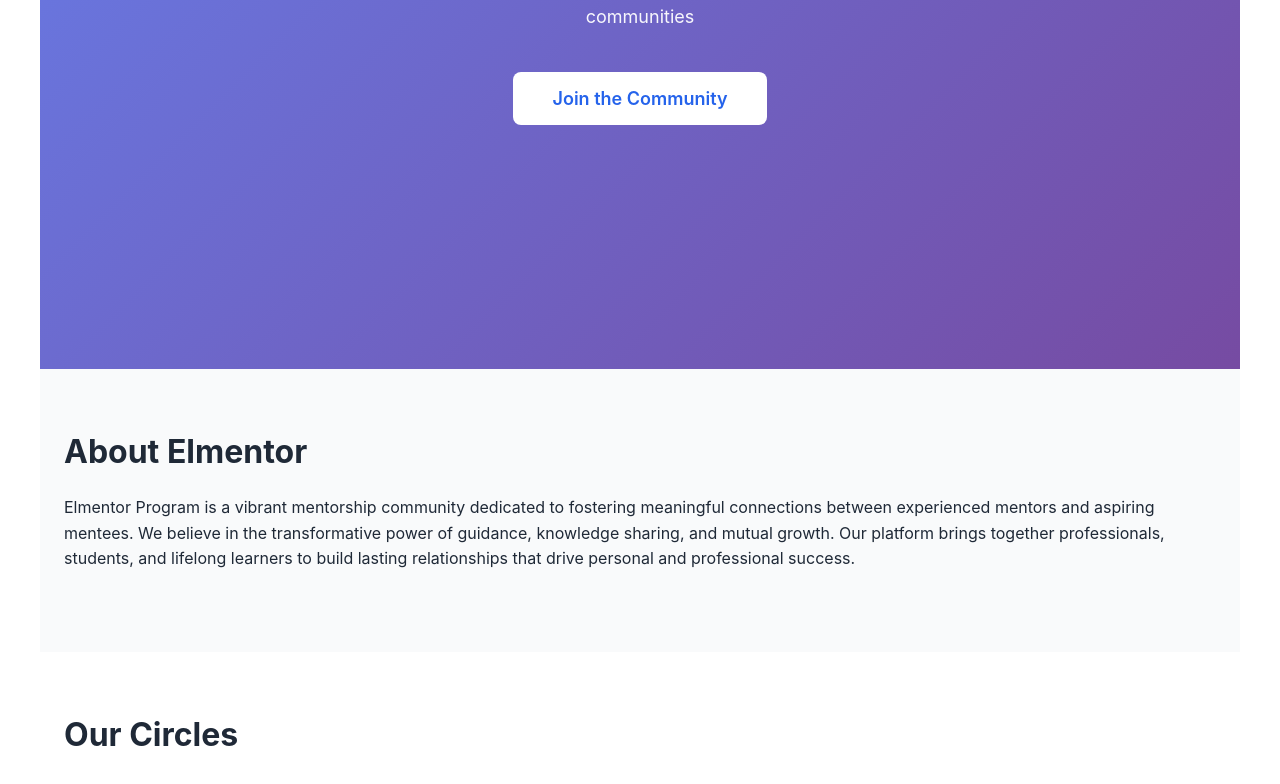
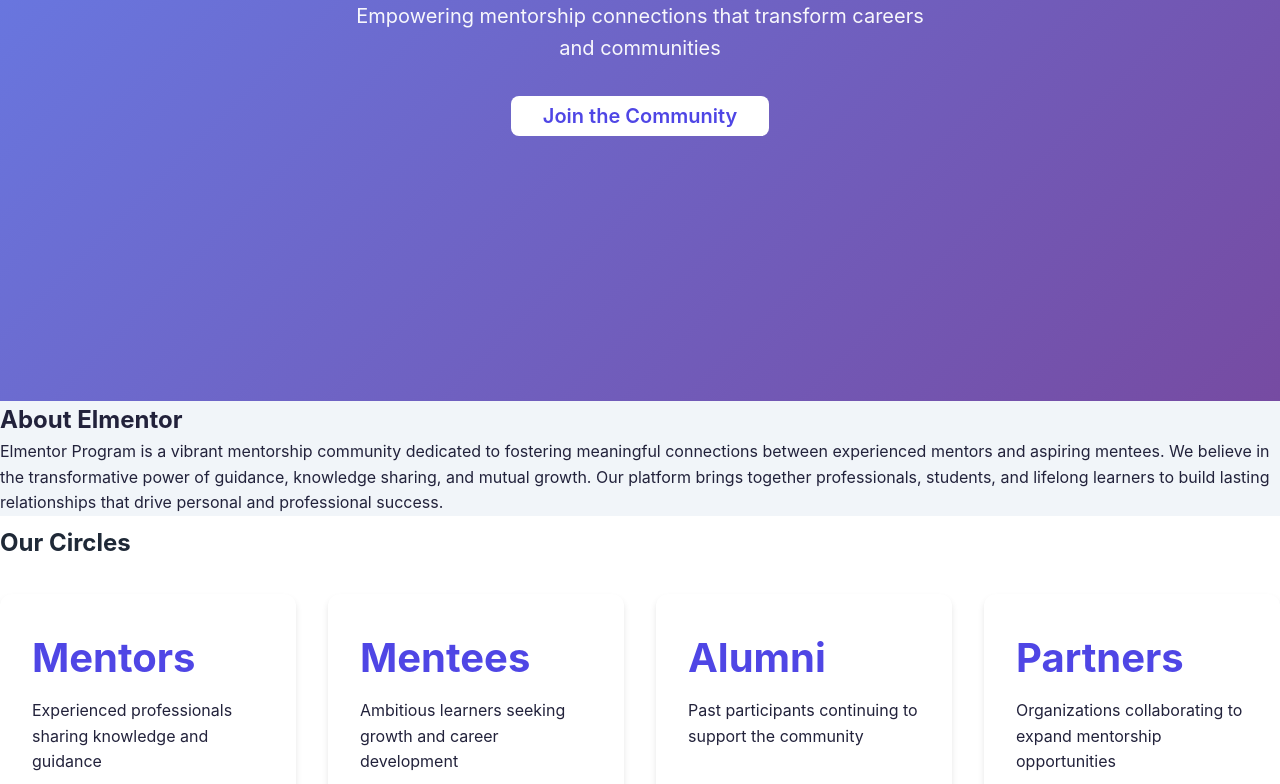
Before and after one commit to aymanaboghonim/demo-elmentor, a website built with Vite: page index.html in a window 1280 px wide. Shown: the part 427-1211 px from the top of the page. Built offline with nearby package versions, Linux system fonts and the light colour scheme.

Commit message:
style: add nav/hero spacing, unify color palette, document color set

```diff
--- /dev/null
+++ b/specs/001-elmentor-landing/color-palette.md
@@ -0,0 +1,36 @@
+---
+# Color Palette & Usage: Elmentor Landing Page
+
+## Primary Color Set
+
+| Name              | Variable                | Value / Description                       |
+|-------------------|------------------------|-------------------------------------------|
+| Primary           | --color-primary        | #4f46e5 (Indigo 600)                      |
+| Secondary         | --color-secondary      | #06b6d4 (Cyan 500)                        |
+| Accent            | --color-accent         | #7c3aed (Violet 600)                      |
+| Background        | --color-bg             | #f8fafc (Light background)                |
+| Alt Background    | --color-bg-alt         | #f1f5f9 (Section alt background)          |
+| Hero Gradient     | --color-bg-hero        | linear-gradient(135deg, #667eea 0%, #764ba2 100%) |
+| Nav Gradient      | --color-bg-nav         | linear-gradient(90deg, #4f46e5 0%, #06b6d4 100%) |
+| Footer            | --color-bg-footer      | #22223b (Footer dark)                     |
+| Text              | --color-text           | #22223b (Main text)                       |
+| Muted Text        | --color-text-light     | #64748b (Muted text)                      |
+| Invert Text       | --color-text-invert    | #fff (For dark/gradient backgrounds)      |
+| Border            | --color-border         | #e0e7ef (Border)                          |
+
+## Usage Guidelines
+
+- **Nav Bar:** `var(--color-bg-nav)`, text `var(--color-text-invert)`
+- **Hero & Join:** `var(--color-bg-hero)`, text `var(--color-text-invert)`
+- **About, Circles, Activities, News, Founder:** `var(--color-bg-alt)` or `#f8fafc`, text `var(--color-text)`
+- **Footer:** `var(--color-bg-footer)`, text `var(--color-text-invert)`
+- **Cards/Sections:** Use white or `var(--color-bg-alt)` for contrast
+- **Buttons/Links:** Use `var(--color-primary)` or `var(--color-secondary)` for emphasis
+
+## Accessibility
+
+- All text on gradients or dark backgrounds uses `--color-text-invert` (#fff)
+- Sufficient contrast is maintained for readability
+
+---
+*Documented for design consistency and future reference.*
--- a/src/assets/styles/globals.css
+++ b/src/assets/styles/globals.css
@@ -51,23 +51,32 @@ main {
 }
 
 section {
-  padding: var(--spacing-xl) var(--spacing-md);
-  max-width: 1200px;
-  margin-inline: auto;
-}
-
-h1, h2, h3, h4, h5, h6 {
-  font-weight: 700;
-  line-height: 1.2;
-  margin-block-end: var(--spacing-md);
-}
-
-h1 {
-  font-size: var(--font-size-3xl);
-}
-
-h2 {
-  font-size: var(--font-size-2xl);
+  /* Primary color set: blue-cyan modern gradient */
+  --color-primary: #4f46e5; /* Indigo 600 */
+  --color-secondary: #06b6d4; /* Cyan 500 */
+  --color-accent: #7c3aed; /* Violet 600 */
+  --color-bg: #f8fafc; /* Light background */
+  --color-bg-alt: #f1f5f9; /* Section alt background */
+  --color-bg-hero: linear-gradient(135deg, #667eea 0%, #764ba2 100%); /* Hero gradient */
+  --color-bg-nav: linear-gradient(90deg, #4f46e5 0%, #06b6d4 100%); /* Nav gradient */
+  --color-bg-footer: #22223b; /* Footer dark */
+  --color-text: #22223b; /* Main text */
+  --color-text-light: #64748b; /* Muted text */
+  --color-text-invert: #fff; /* For dark/gradient backgrounds */
+  --color-border: #e0e7ef; /* Border */
+  /* Spacing */
+  --spacing-xs: 0.25rem;
+  --spacing-sm: 0.5rem;
+  --spacing-md: 1rem;
+  --spacing-lg: 2rem;
+  --spacing-xl: 3rem;
+  --spacing-2xl: 4rem;
+  /* Typography */
+  --font-size-base: 1rem;
+  --font-size-lg: 1.25rem;
+  --font-size-xl: 2.5rem;
+  /* Animation */
+  --transition-base: 0.2s;
 }
 
 h3 {
--- a/src/assets/styles/sections.css
+++ b/src/assets/styles/sections.css
@@ -2,7 +2,7 @@
 #nav-header {
   position: sticky;
   top: 0;
-  background: linear-gradient(90deg, #4f46e5 0%, #06b6d4 100%);
+  background: var(--color-bg-nav);
   box-shadow: 0 2px 12px rgba(0,0,0,0.07);
   border-block-end: none;
   padding: var(--spacing-sm) var(--spacing-xl);
@@ -75,8 +75,9 @@
   justify-content: center;
   align-items: center;
   text-align: center;
-  background: linear-gradient(135deg, #667eea 0%, #764ba2 100%);
-  color: white;
+  background: var(--color-bg-hero);
+  color: var(--color-text-invert);
+  margin-top: var(--spacing-lg);
 }
 
 #hero h1 {
@@ -104,6 +105,7 @@
 /* About Section */
 #about {
   background-color: var(--color-bg-alt);
+  color: var(--color-text);
 }
 
 /* Circles Section */
@@ -112,6 +114,7 @@
   grid-template-columns: repeat(auto-fit, minmax(250px, 1fr));
   gap: var(--spacing-lg);
   margin-block-start: var(--spacing-lg);
+  color: var(--color-text);
 }
 
 .circle-card {
@@ -135,6 +138,7 @@
 /* Activities Section */
 #activities {
   background-color: var(--color-bg-alt);
+  color: var(--color-text);
 }
 
 #activities ul {
@@ -156,6 +160,8 @@
 /* Founder Section */
 #founder {
   text-align: center;
+  background: #f8fafc;
+  color: var(--color-text);
 }
 
 #founder .founder-content {
@@ -172,6 +178,7 @@
 /* News Section */
 #news {
   background-color: var(--color-bg-alt);
+  color: var(--color-text);
 }
 
 .news-fallback {
@@ -183,8 +190,8 @@
 
 /* Join Section */
 #join {
-  background: linear-gradient(135deg, #667eea 0%, #764ba2 100%);
-  color: white;
+  background: var(--color-bg-hero);
+  color: var(--color-text-invert);
   text-align: center;
 }
 
@@ -249,8 +256,8 @@
 
 /* Footer */
 #footer {
-  background-color: var(--color-text);
-  color: white;
+  background-color: var(--color-bg-footer);
+  color: var(--color-text-invert);
   padding: var(--spacing-lg) var(--spacing-md);
   text-align: center;
 }
```
